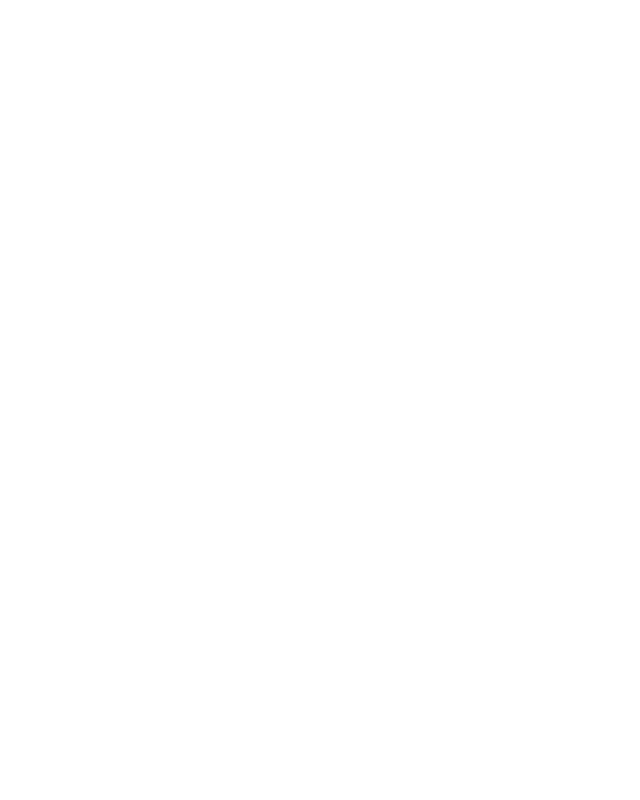
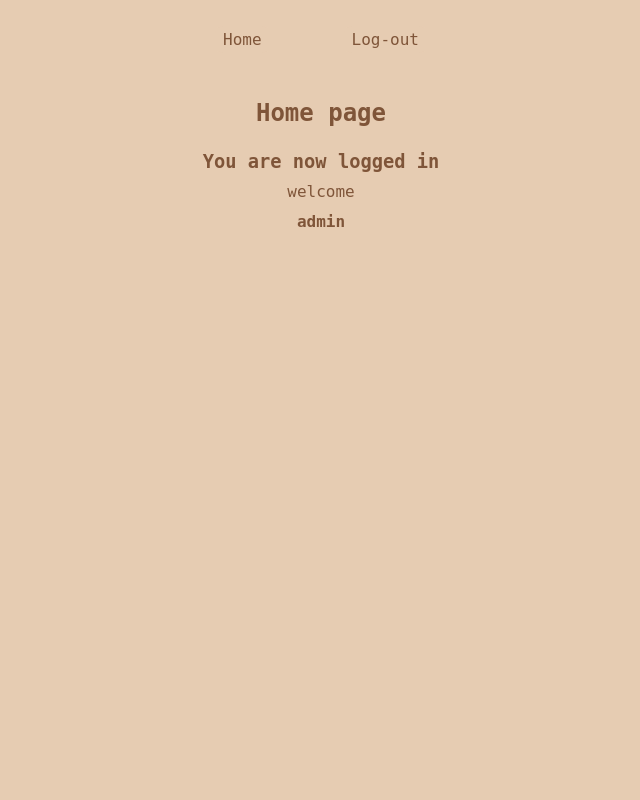
Before and after one commit to charviis/autentizacni-system, a PHP site: page /html/user.html in a window 1280 px wide. Before the commit the part shown is empty. Shown: the whole page, without its empty margins (319-959 px from the left). Run offline with PHP 8.4, Linux system fonts and the light colour scheme.

Commit message:
html done

```diff
--- a/src/web/html/user.html
+++ b/src/web/html/user.html
@@ -0,0 +1,33 @@
+<!DOCTYPE html>
+<html lang="en">
+
+<head>
+    <meta charset="UTF-8">
+    <meta http-equiv="X-UA-Compatible" content="IE=edge">
+    <meta name="viewport" content="width=device-width, initial-scale=1.0">
+    <title>Admin</title>
+    <link rel="stylesheet" href="../styles/style.css">
+</head>
+
+<body>
+    <header>
+        <div class="navbar">
+            <nav>
+                <ul class="nav-links">
+                    <li><a href="#">Home</a></li>
+                    <li><a href="#">Log-out</a></li>
+                </ul>
+            </nav>
+        </div>
+    </header>
+    <div class="header">
+        <h2> Home page </h2>
+    </div>
+    <div class="content">
+        <h3> You are now logged in </h3>
+        <p> welcome </p>
+        <p> <strong> admin </strong> </p>
+    </div>
+</body>
+
+</html>
--- a/src/web/styles/style.css
+++ b/src/web/styles/style.css
@@ -1,9 +1,11 @@
 /* TBD */
+
 * {
   background-color: #e6ccb2;
   color: #7f5539;
+  margin: 0;
+  padding: 0;
 }
-
 
 .input-group,
 .header,
@@ -15,6 +17,14 @@ button,
   place-items: center;
   font-family: monospace;
   font-size: large;
+}
+
+.header {
+  padding: 20px;
+}
+
+.content {
+  line-height: 30px;
 }
 
 .input-group input[type="text"],
@@ -54,4 +64,41 @@ footer {
   background-color: rgba(255, 255, 255, .3);
 }
 
+li,
+a {
+  font-family: monospace;
+  font-weight: 500;
+  font-size: 16px;
+  text-decoration: none;
+}
+
+header {
+  display: flex;
+  justify-content: space-around;
+  align-items: center;
+  padding: 30px 10%;
+  word-spacing: 70px;
+}
+
+.nav-links a {
+  list-style: none;
+  padding: 0.25em 0.5em;
+  text-decoration: none;
+  border-radius: 0.5em;
+}
+
+.nav-links li {
+  display: inline-block;
+  padding: 0px;
+}
+
+nav a.active {
+  background: #345;
+}
+
+nav a:hover {
+  background: #ede0d4;
+  transition: 0.5s ease-in-out;
+}
+
 /* Path: ../styles/style.css */
```
Also changed, not shown: src/web/html/admin.html (+12 -17 lines).
